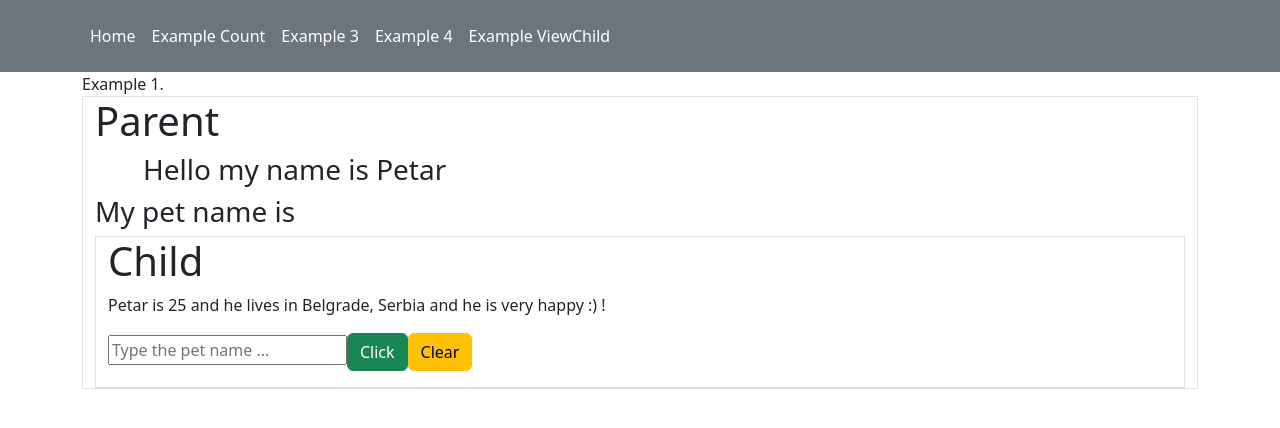
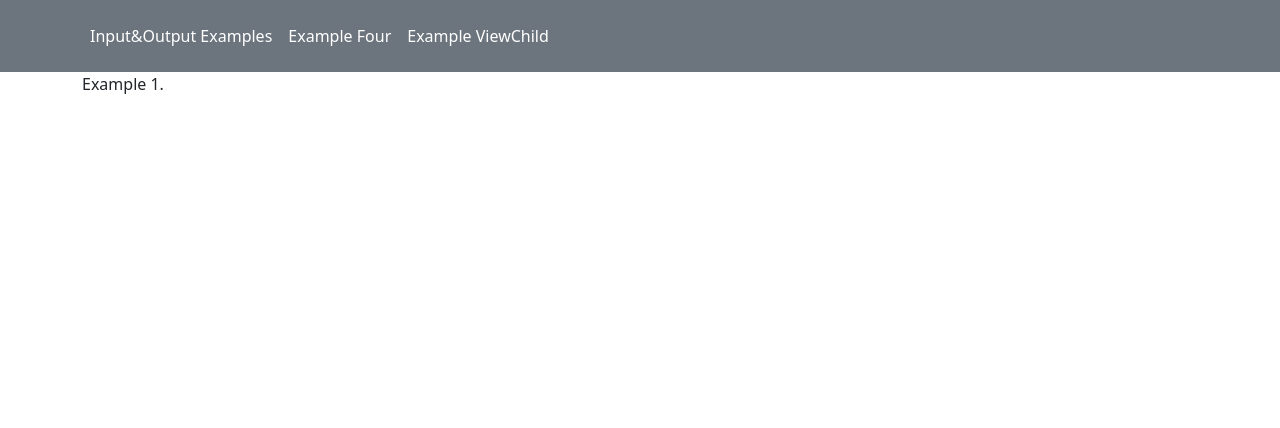
Before and after one commit to ogi62/ExchDataBetwComponents, an Angular app: page / in a window 1280 px wide. Shown: the top 428 px of the page. Built offline with nearby package versions, Linux system fonts and the light colour scheme.

Commit message:
made reusable nav bar

```diff
--- a/src/app/app-routing.module.ts
+++ b/src/app/app-routing.module.ts
@@ -8,25 +8,13 @@ import { ExampleViewChildComponent } from './exampleviewChild/exampleviewChild.c
 
 const routes: Routes = [
   {
-    path: 'home-page',
+    path: 'input-output-examples',
     data: {
       title: 'Home Page',
     },
-    component: ExampleOneComponent,
-  },
-  {
-    path: 'example2',
-    data: {
-        title: 'Example 2'
-    },
-    component: CountComponent
-  },
-  {
-    path: 'example3',
-    data: {
-      title: 'Example 3'
-    },
-    component: CustomersComponent
+    loadChildren: () => import('./example1/exampleOne.module').then(
+      (m) => m.ExampleOneModule
+    )
   },
   {
     path: 'example4',
--- a/src/app/app.component.ts
+++ b/src/app/app.component.ts
@@ -1,4 +1,5 @@
 import { Component } from '@angular/core';
+import { navLinks } from './shared/models/navLinks.model';
 
 @Component({
   selector: 'app-root',
--- /dev/null
+++ b/src/app/example1/exampleOne-routing.module.ts
@@ -0,0 +1,17 @@
+import { NgModule } from "@angular/core";
+import { RouterModule, Routes } from "@angular/router";
+import { ExampleOneComponent } from "./example1.component";
+
+const routes: Routes = [
+{    path: '',
+    data: {
+        title: 'Home'
+    },
+    component: ExampleOneComponent
+}
+]
+@NgModule({
+    imports: [RouterModule.forChild(routes)],
+    exports: [RouterModule]
+})
+export class ExampleOneRoutingModule {}
--- a/src/app/shared/components/navbar/navbar.component.html
+++ b/src/app/shared/components/navbar/navbar.component.html
@@ -2,11 +2,10 @@
     <div class="container">
       <div class="d-flex flex-wrap align-items-center justify-content-center justify-content-lg-start">
         <ul class="nav col-12 col-lg-auto me-lg-auto mb-2 justify-content-center mb-md-0">
-          <li><a routerLink="home-page" class="nav-link px-2 text-white">Home</a></li>
-          <li><a routerLink="example2" class="nav-link px-2 text-white">Example Count</a></li>
-          <li><a routerLink="example3" class="nav-link px-2 text-white">Example 3</a></li>
+          <!-- <li><a routerLink="input-output-examples" class="nav-link px-2 text-white">Input/Output Examples</a></li>
           <li><a routerLink="example4" class="nav-link px-2 text-white">Example 4</a></li>
-          <li><a routerLink="exampleViewChild" class="nav-link px-2 text-white">Example ViewChild</a></li>
+          <li><a routerLink="exampleViewChild" class="nav-link px-2 text-white">Example ViewChild</a></li> -->
+          <li *ngFor="let link of Links"><a routerLink={{link.link}} class="nav-link px-2 text-white">{{link.title}}</a></li>
         </ul>
       </div>
     </div>
--- a/src/app/shared/components/navbar/navbar.component.ts
+++ b/src/app/shared/components/navbar/navbar.component.ts
@@ -1,4 +1,11 @@
-import { Component, OnInit } from '@angular/core';
+import { Component, Input, OnInit } from '@angular/core';
+import { navLinks } from '../../models/navLinks.model';
+import { NavbarService } from './navbar.service';
+
+export interface Link {
+  path: string;
+  Title: string;
+}
 
 @Component({
   selector: 'navbar',
@@ -6,12 +13,16 @@ import { Component, OnInit } from '@angular/core';
   styleUrls: ['./navbar.component.css']
 })
 export class NavbarComponent implements OnInit {
+   Links = [];
 
 
-  constructor( ) {
+  constructor(
+    private navbarService: NavbarService
+  ) {
   }
 
   ngOnInit(): void {
+    this.Links = this.navbarService.createNavLinks();
   }
 
 }
--- /dev/null
+++ b/src/app/shared/components/navbar/navbar.service.ts
@@ -0,0 +1,29 @@
+import { Injectable } from "@angular/core";
+import { navLinks } from "../../models/navLinks.model";
+import { navTitles } from "../../models/navTitles.model";
+
+@Injectable({
+    providedIn: 'root'
+})
+export class NavbarService {
+    public navLinks = [];
+
+    createNavLinks() {
+        this.navLinks = [
+            {
+                link: navLinks.INPUT_OUTPUT_EXAMPLE,
+                title: navTitles.INPUT_OUTPUT_EXAMPLE
+            },
+            {
+                link: navLinks.EXAMPLE_4,
+                title: navTitles.EXAMPLE_FOUR
+            },
+            {
+                link: navLinks.EXAMPLE_VIEW_CHILD,
+                title: navTitles.EXAMPLE_VIEW_CHILD
+            }
+        ]
+
+        return this.navLinks
+    }
+}
--- /dev/null
+++ b/src/app/shared/models/navLinks.model.ts
@@ -0,0 +1,5 @@
+export enum navLinks {
+    INPUT_OUTPUT_EXAMPLE = 'input-output-examples',
+    EXAMPLE_4 = 'example4',
+    EXAMPLE_VIEW_CHILD = 'exampleViewChild'
+}
--- /dev/null
+++ b/src/app/shared/models/navTitles.model.ts
@@ -0,0 +1,5 @@
+export enum navTitles {
+    INPUT_OUTPUT_EXAMPLE = 'Input&Output Examples',
+    EXAMPLE_FOUR = 'Example Four',
+    EXAMPLE_VIEW_CHILD = 'Example ViewChild'
+}
```
Also changed, not shown: src/app/app.module.ts (+0 -9 lines), src/app/example1/exampleOne.module.ts (added, +36 -0 lines).
